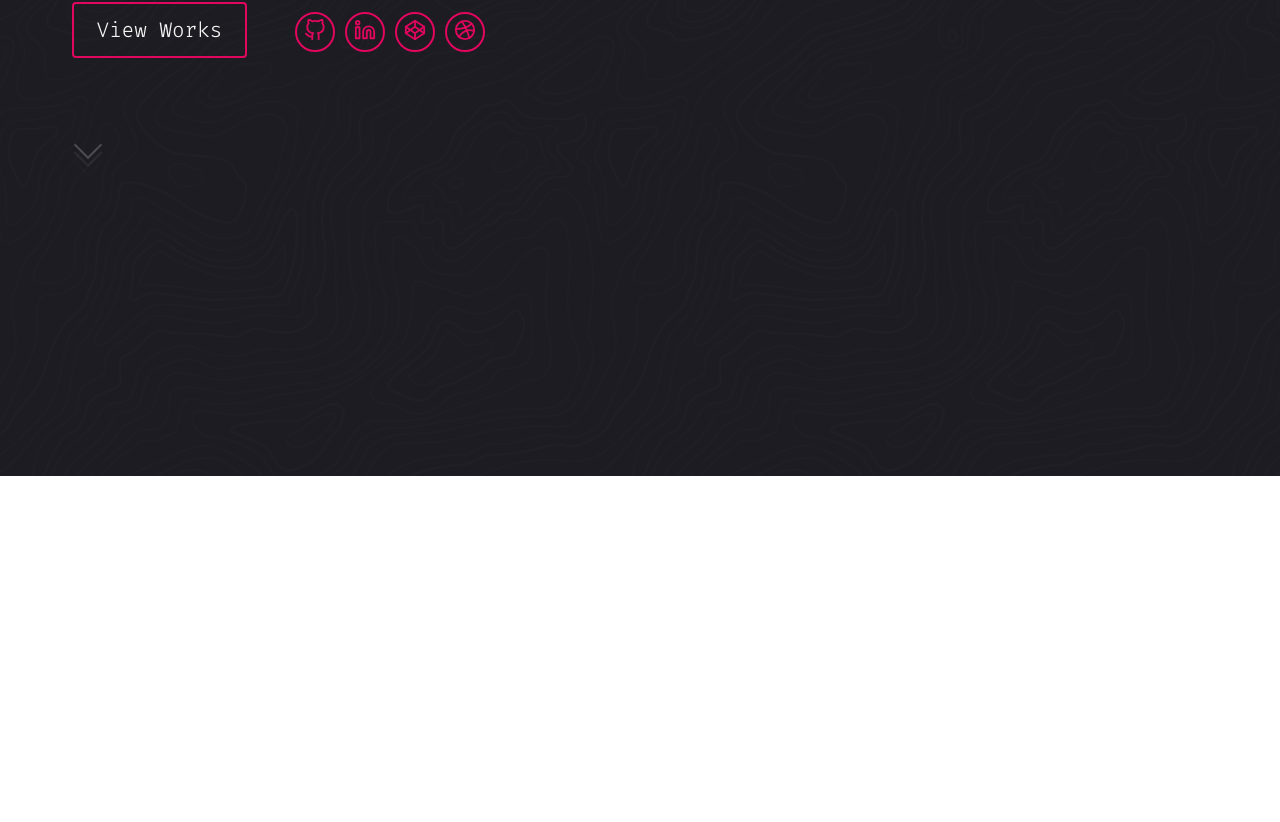
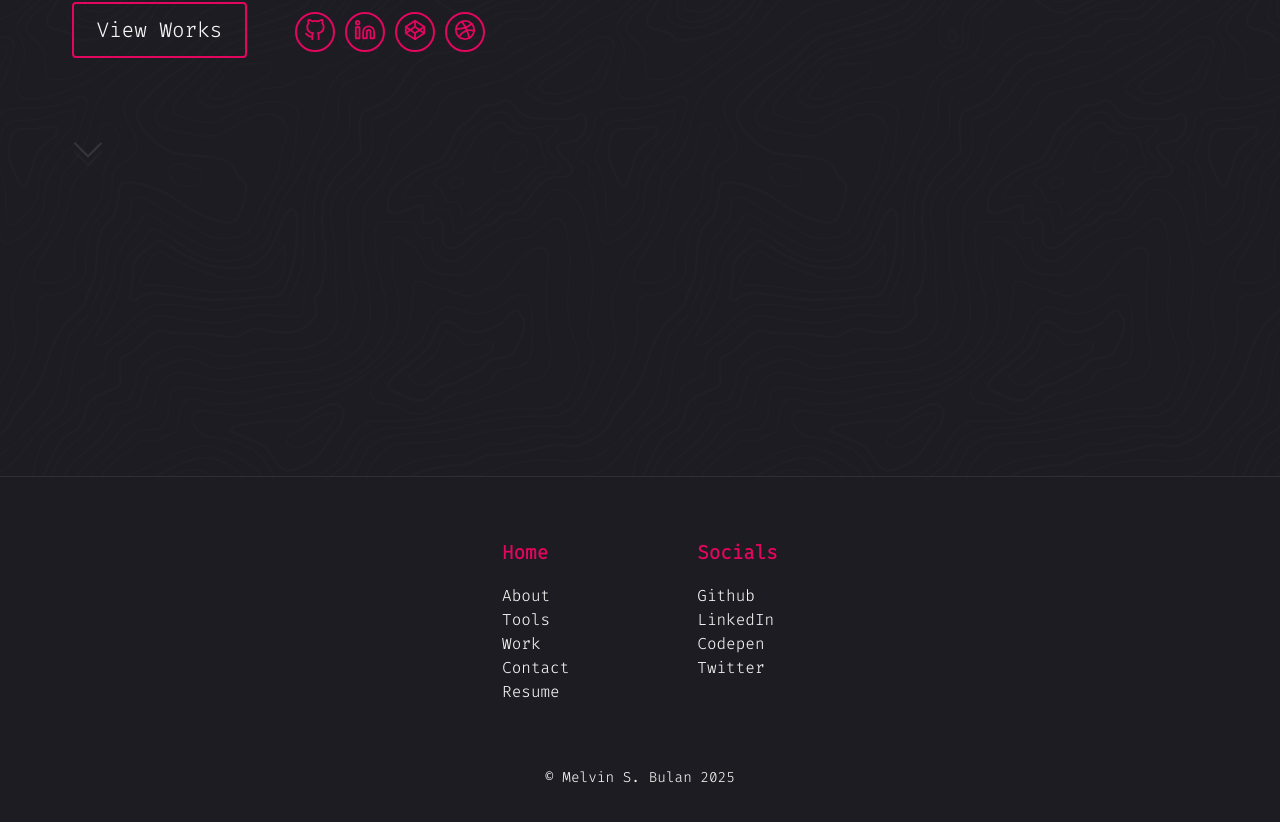
Before and after one commit to mbulan-dev/dev-portfolio, a React (Vite) app: page / in a window 1280 px wide. Shown: the part 462-1284 px from the top of the page. Before the commit the page ends 938 px from the top, so only its background shows below. Built offline with nearby package versions, Linux system fonts and the light colour scheme.

Commit message:
feat: Add footer and styling

```diff
--- a/src/App.jsx
+++ b/src/App.jsx
@@ -1,5 +1,6 @@
 import './assets/styles/global/index.css'
 import Navbar from './components/00-common/Navbar'
+import FooterPage from './pages/FooterPage'
 import HomePage from './pages/HomePage'
 
 function App() {
@@ -8,6 +9,7 @@ function App() {
     <div className='global-wrapper'>
         <Navbar />
         <HomePage />
+        <FooterPage />
     </div>
   )
 }
--- /dev/null
+++ b/src/assets/styles/components/Footer.module.css
@@ -0,0 +1,72 @@
+.footerWrapper{
+    display: flex;
+    flex-direction: column;
+    justify-content: center;
+    align-items: center;
+    background-color: #1c1c22;
+    border-top: 1px solid rgba(255,255,255,0.08);
+    height: auto;
+    width: 100%;
+    padding-bottom: 3em;
+    color: #f5f5f5;
+}
+
+.footerContainer{
+    display: flex;
+    justify-content: center;
+    align-items: flex-start;
+    flex-wrap: wrap;
+    text-align: left;
+    padding: 3em 0;
+
+}
+
+.footerContainer .title{
+    padding: 1em 4em;
+    line-height: 1.5em;
+
+     & h3{
+        font-size: 1.2rem;
+        padding-bottom: 1em;
+        color: #e1065e;
+    }
+
+
+    & p,
+    & a{
+        font-size: 1rem;
+        color: #f5f5f5;
+        cursor: pointer;
+        text-decoration: none;
+    }
+}
+
+.copyRight{
+    display: flex;
+    justify-content: center;
+    align-items: center;
+
+    & p{
+        font-size: 0.9rem;
+    }
+}
+
+/* MOBILE */
+@media (max-width: 768px){
+    .footerContainer{
+        justify-content: flex-start;
+
+        & h3 {
+            font-size: 1.05rem;
+        }
+
+        & p,
+        & a {
+            font-size: 0.9rem;
+        }
+    }
+
+    .copyRight p {
+        font-size: 0.8rem;
+    }
+}
--- /dev/null
+++ b/src/components/00-common/Footer.jsx
@@ -0,0 +1,32 @@
+import {Link} from "react-scroll"
+import styles from '../../assets/styles/components/Footer.module.css'
+
+const Footer = () => {
+  return (
+    <>
+        <div className={styles.footerContainer}>
+            <div className={styles.title}>
+                <h3>Home</h3>
+                <p><Link to="about" smooth={true} duration={500}>About</Link></p>
+                <p><Link to="tools" smooth={true} duration={500}>Tools</Link></p>
+                <p><Link to="work" smooth={true} duration={500}>Work</Link></p>
+                <p><Link to="contact" smooth={true} duration={500}>Contact</Link></p>
+                <p><a href="https://drive.google.com/file/d/1j2PHO1cOkjl84V5hbkhpLHCHmMPToIrV/view?usp=sharing" target={'_blank'} rel="noreferrer">Resume</a></p>
+            </div>
+            <div className={styles.title}>
+                <h3>Socials</h3>
+                <p><a href="https://github.com/MelvN17" target="_blank" rel="noreferrer">Github</a></p>
+                <p><a href="https://www.linkedin.com/in/melvin-bulan-335987220/" target="_blank" rel="noreferrer">LinkedIn</a></p>
+                <p><a href="https://codepen.io/MelvN17" target="_blank" rel="noreferrer">Codepen</a></p>
+                <p><a href="https://twitter.com/nmerubin" target="_blank" rel="noreferrer">Twitter</a></p>
+            </div>
+
+        </div>
+        <div className={styles.copyRight}>
+            <p>© Melvin S. Bulan 2025</p>
+        </div>
+    </>
+      )
+}
+
+export default Footer
--- a/src/components/01-home/HeroScroll.jsx
+++ b/src/components/01-home/HeroScroll.jsx
@@ -1,4 +1,3 @@
-import React from 'react'
 import styles from '../../assets/styles/components/Hero.module.css'
 
 const HeroScroll = () => {
--- /dev/null
+++ b/src/pages/FooterPage.jsx
@@ -0,0 +1,12 @@
+import Footer from '../components/00-common/Footer'
+import styles from '../assets/styles/components/Footer.module.css'
+
+const FooterPage = () => {
+  return (
+     <footer className={styles.footerWrapper}>
+        <Footer />
+     </footer>
+  )
+}
+
+export default FooterPage
```
Also changed, not shown: src/components/00-common/Navbar.jsx (+4 -4 lines).
